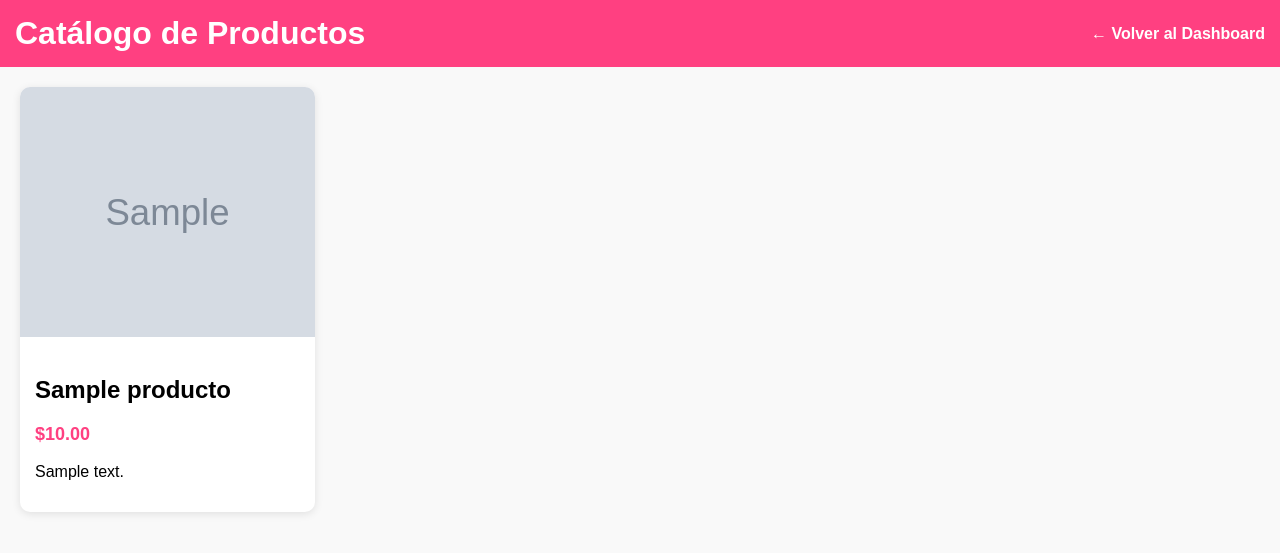
After one commit to nahuelmangano/speedtest, a Flask app: page /tienda in a window 1280 px wide. The commit adds this page. Shown: the top 553 px of the page. Run offline with Flask 3, Linux system fonts and the light colour scheme; tables that the repository leaves empty hold one stand-in row (values such as "Sample post"); grey boxes marked "Sample" are stand-in pictures.

Commit message:
agrego comienzo de tienda

```diff
--- a/app.py
+++ b/app.py
@@ -1,51 +1,48 @@
 from flask import Flask, render_template, jsonify, request, redirect, url_for, flash, session
 import speedtest
 import os
+from werkzeug.security import generate_password_hash, check_password_hash
+from werkzeug.utils import secure_filename
 from flask_sqlalchemy import SQLAlchemy
-from werkzeug.security import generate_password_hash, check_password_hash
 from dotenv import load_dotenv
+from models import db, User, Role, Categoria, Producto, user_roles
 
 load_dotenv()  # carga variables del archivo .env
 
 app = Flask(__name__)
 
-# Configuración clave secreta para sesiones y flashes
+# Configuración clave secreta
 app.secret_key = os.environ.get("SECRET_KEY", "clave_super_secreta_cambiame")
 
-# Configuración PostgreSQL con variable de entorno
+# Configuración base de datos
 app.config['SQLALCHEMY_DATABASE_URI'] = os.environ.get(
     'DATABASE_URL',
     'postgresql://nmangano:tu_password_seguro@localhost/portfolio_db'
 )
 app.config['SQLALCHEMY_TRACK_MODIFICATIONS'] = False
 
-# Inicializar base de datos
-db = SQLAlchemy(app)
+# Inicializar DB con app
+db.init_app(app)
 
-# Tabla intermedia para relación muchos a muchos entre usuarios y roles
-user_roles = db.Table('user_roles',
-    db.Column('user_id', db.Integer, db.ForeignKey('user.id'), primary_key=True),
-    db.Column('role_id', db.Integer, db.ForeignKey('role.id'), primary_key=True)
-)
+# Carpeta para uploads
+UPLOAD_FOLDER = os.path.join(app.root_path, "static", "uploads")
+app.config["UPLOAD_FOLDER"] = UPLOAD_FOLDER
+ALLOWED_EXTENSIONS = {"png", "jpg", "jpeg", "gif"}
 
-class User(db.Model):
-    id = db.Column(db.Integer, primary_key=True)
-    username = db.Column(db.String(80), unique=True, nullable=False)
-    password_hash = db.Column(db.Text, nullable=False)  # Sin límite de tamaño
-    roles = db.relationship('Role', secondary=user_roles, backref=db.backref('users', lazy='dynamic'))
+# --- Helpers ---
+def allowed_file(filename):
+    return "." in filename and filename.rsplit(".", 1)[1].lower() in ALLOWED_EXTENSIONS
 
-    def set_password(self, password):
-        self.password_hash = generate_password_hash(password)
-
-    def check_password(self, password):
-        return check_password_hash(self.password_hash, password)
-
-class Role(db.Model):
-    id = db.Column(db.Integer, primary_key=True)
-    name = db.Column(db.String(50), unique=True, nullable=False)
+# --- Crear tablas y roles por defecto ---
+with app.app_context():
+    db.create_all()
+    for role_name in ["admin", "user", "moderator"]:
+        rol = Role.query.filter_by(name=role_name).first()
+        if not rol:
+            db.session.add(Role(name=role_name))
+    db.session.commit()
 
 # --- RUTAS PRINCIPALES ---
-
 @app.route("/")
 def index():
     return render_template("index.html")
@@ -69,16 +66,11 @@ def run_speedtest():
         download = round(test.download() / 10**6, 2)
         upload = round(test.upload() / 10**6, 2)
         ping = test.results.ping
-        return jsonify({
-            "download": download,
-            "upload": upload,
-            "ping": ping
-        })
+        return jsonify({"download": download, "upload": upload, "ping": ping})
     except Exception as e:
         return jsonify({"error": str(e)}), 500
 
 # --- RUTAS DE AUTENTICACIÓN ---
-
 @app.route("/login", methods=["GET", "POST"])
 def login():
     if request.method == "POST":
@@ -122,31 +114,97 @@ def register():
         return redirect(url_for("login"))
     return render_template("register.html")
 
-# Ruta protegida, solo para usuarios logueados
+# --- RUTAS PROTEGIDAS ---
 @app.route("/dashboard")
 def dashboard():
     if "user" not in session:
         flash("Por favor logueate primero", "error")
         return redirect(url_for("login"))
     users = User.query.all()
-    return render_template("dashboard.html", users=users)
+    productos = Producto.query.all()
+    return render_template("dashboard.html", users=users, productos=productos)
 
-# Logout
+@app.route("/agregar_producto", methods=["GET", "POST"])
+def agregar_producto():
+    if "user" not in session:
+        flash("Por favor logueate primero", "error")
+        return redirect(url_for("login"))
+
+    if request.method == "POST":
+        nombre = request.form["nombre"]
+        precio = request.form["precio"]
+        stock = request.form["stock"]
+        color = request.form.get("color")
+        descripcion = request.form.get("descripcion")
+        categoria_id = request.form.get("categoria_id")
+
+        # Procesar la imagen
+        imagen = request.files.get("imagen")
+        imagen_url = None
+        if imagen and imagen.filename != "":
+            filename = secure_filename(imagen.filename)
+            # Asegurarse de que exista la carpeta uploads
+            os.makedirs(app.config['UPLOAD_FOLDER'], exist_ok=True)
+            filepath = os.path.join(app.config['UPLOAD_FOLDER'], filename)
+            imagen.save(filepath)
+            imagen_url = f"/static/uploads/{filename}"
+
+        nuevo_producto = Producto(
+            nombre=nombre,
+            precio=precio,
+            stock=stock,
+            color=color,
+            descripcion=descripcion,
+            categoria_id=categoria_id,
+            imagen_url=imagen_url
+        )
+        db.session.add(nuevo_producto)
+        db.session.commit()
+
+        flash("Producto agregado correctamente", "success")
+        return redirect(url_for("dashboard"))
+
+    categorias = Categoria.query.all()
+    return render_template("agregar_producto.html", categorias=categorias)
+
 @app.route("/logout")
 def logout():
     session.pop("user", None)
     flash("Sesión cerrada", "info")
     return redirect(url_for("login"))
 
+#TIENDA PART
+@app.route("/tienda")
+def tienda():
+    productos = Producto.query.all()
+    return render_template("tienda.html", productos=productos)
 
+# Mostrar un producto específico
+@app.route("/producto/<int:producto_id>")
+def producto_page(producto_id):
+    producto = Producto.query.get_or_404(producto_id)
+    return render_template("producto.html", producto=producto)
+
+# Ruta para agregar al carrito (solo un ejemplo simple)
+@app.route("/agregar_carrito/<int:producto_id>")
+def agregar_carrito(producto_id):
+    if "carrito" not in session:
+        session["carrito"] = []
+    session["carrito"].append(producto_id)
+    flash("Producto agregado al carrito", "success")
+    return redirect(url_for("tienda"))
+
+# Ruta para comprar (puede ser redirigir al checkout o procesar compra)
+@app.route("/comprar/<int:producto_id>")
+def comprar(producto_id):
+    producto = Producto.query.get_or_404(producto_id)
+    # Aquí podrías restar stock, generar orden, etc.
+    flash(f"Compra de {producto.nombre} realizada con éxito!", "success")
+    return redirect(url_for("tienda"))
+
+
+
+#FIN TIENDA PART
+# --- RUN APP ---
 if __name__ == "__main__":
-    with app.app_context():
-        db.create_all()
-        # Crear roles por defecto si no existen
-        for role_name in ["admin", "user", "moderator"]:
-            rol = Role.query.filter_by(name=role_name).first()
-            if not rol:
-                db.session.add(Role(name=role_name))
-        db.session.commit()
-
     app.run(host="0.0.0.0", port=int(os.environ.get("PORT", 5000)), debug=True)
--- /dev/null
+++ b/static/css/tienda.css
@@ -0,0 +1,73 @@
+body {
+    font-family: Arial, sans-serif;
+    margin: 0;
+    background-color: #f9f9f9;
+}
+
+header {
+    padding: 15px;
+    background-color: #ff4081;
+    color: white;
+    display: flex;
+    justify-content: space-between;
+    align-items: center;
+}
+
+header h1 {
+    margin: 0;
+}
+
+.btn-volver {
+    color: white;
+    text-decoration: none;
+    font-weight: bold;
+}
+
+.grid-container {
+    display: grid;
+    grid-template-columns: repeat(auto-fill, minmax(250px, 1fr));
+    gap: 20px;
+    padding: 20px;
+}
+
+.card {
+    background-color: white;
+    border-radius: 10px;
+    overflow: hidden;
+    box-shadow: 0 2px 8px rgba(0, 0, 0, 0.1);
+    transition: transform 0.2s;
+}
+
+.card:hover {
+    transform: scale(1.03);
+}
+
+.card img {
+    width: 100%;
+    height: 250px;
+    object-fit: cover;
+}
+
+.card-info {
+    padding: 15px;
+}
+
+.precio {
+    color: #ff4081;
+    font-size: 18px;
+    font-weight: bold;
+}
+
+.btn-comprar {
+    background-color: #ff4081;
+    color: white;
+    border: none;
+    padding: 10px 15px;
+    margin-top: 10px;
+    cursor: pointer;
+    border-radius: 5px;
+}
+
+.btn-comprar:hover {
+    background-color: #e73370;
+}
--- a/templates/index.html
+++ b/templates/index.html
@@ -19,7 +19,12 @@
         <li>
                 <a href="{{ url_for('perlin_page') }}">Ruido Perlin</a>
 
+         </li>
+           <li>
+                <a href="{{ url_for('tienda') }}">Tienda</a>
 
+
+        </li>
         </li>
            <li>
                 <a href="{{ url_for('login') }}">LOG IN BO!</a>
--- /dev/null
+++ b/templates/tienda.html
@@ -0,0 +1,33 @@
+<!DOCTYPE html>
+<html lang="es">
+<head>
+    <meta charset="UTF-8">
+    <meta name="viewport" content="width=device-width, initial-scale=1.0">
+    <title>Tienda - Fikastore</title>
+    <link rel="stylesheet" href="{{ url_for('static', filename='css/tienda.css') }}">
+</head>
+<body>
+    <header>
+        <h1>Catálogo de Productos</h1>
+        <a href="{{ url_for('dashboard') }}" class="btn-volver">← Volver al Dashboard</a>
+    </header>
+
+    <main class="grid-container">
+        {% for producto in productos %}
+        <div class="card">
+            <a href="{{ url_for('producto_page', producto_id=producto.id) }}">
+         <img src="{{ producto.imagen_url }}" alt="{{ producto.nombre }}" width="150">
+      </a>
+
+
+            <div class="card-info">
+                <h2>{{ producto.nombre }}</h2>
+                <p class="precio">${{ "%.2f"|format(producto.precio) }}</p>
+                <p class="descripcion">{{ producto.descripcion }}</p>
+
+            </div>
+        </div>
+        {% endfor %}
+    </main>
+</body>
+</html>
```
Also changed, not shown: comandos.txt (added, +10 -0 lines), models.py (added, +51 -0 lines), seed_data.py (added, +55 -0 lines), templates/agregar_producto.html (added, +37 -0 lines), templates/dashboard.html (+11 -3 lines), templates/producto.html (added, +23 -0 lines), static/uploads/GMP01870.P000965-90100.avif (added), static/uploads/remera_azul_marino_de_nino.jpeg (added).
